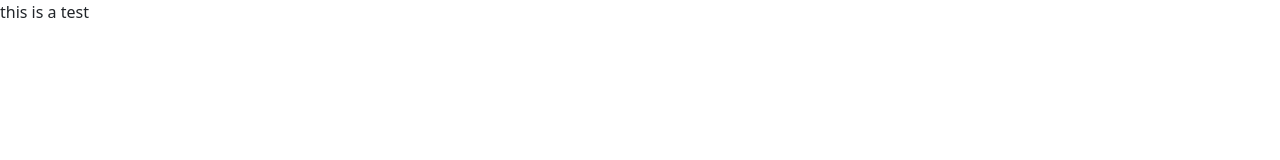
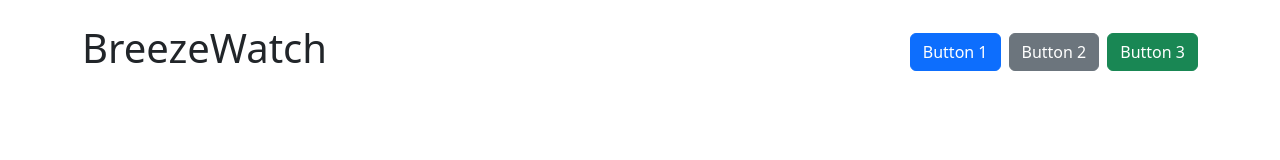
Before and after one commit to Critz0/Weather-App, a plain HTML site: page index.html in a window 1280 px wide. Drawn offline with nearby package versions, Linux system fonts and the light colour scheme.

Commit message:
Buttons and heading was added

```diff
--- a/index.html
+++ b/index.html
@@ -7,22 +7,19 @@
     <link href="https://cdn.jsdelivr.net/npm/bootstrap@5.3.3/dist/css/bootstrap.min.css" rel="stylesheet" integrity="sha384-QWTKZyjpPEjISv5WaRU9OFeRpok6YctnYmDr5pNlyT2bRjXh0JMhjY6hW+ALEwIH" crossorigin="anonymous">
   </head>
   <body>
+    <div class="container">
+        <header class="my-4 d-flex justify-content-between align-items-center">
+            <h1 class="text-start">BreezeWatch</h1>
+            <div class="d-flex">
+                <button class="btn btn-primary me-2">Button 1</button>
+                <button class="btn btn-secondary me-2">Button 2</button>
+                <button class="btn btn-success">Button 3</button>
+            </div>
+        </header>
+    </div>
+
     <script src="https://cdn.jsdelivr.net/npm/bootstrap@5.3.3/dist/js/bootstrap.bundle.min.js" integrity="sha384-YvpcrYf0tY3lHB60NNkmXc5s9fDVZLESaAA55NDzOxhy9GkcIdslK1eN7N6jIeHz" crossorigin="anonymous"></script>
-
-    <div class="container"></div>
-
-        <p> this is a test </p>
-
-
-
-
-
-
-
-
-
     <script src="https://cdn.jsdelivr.net/npm/@popperjs/core@2.11.8/dist/umd/popper.min.js" integrity="sha384-I7E8VVD/ismYTF4hNIPjVp/Zjvgyol6VFvRkX/vR+Vc4jQkC+hVqc2pM8ODewa9r" crossorigin="anonymous"></script>
     <script src="https://cdn.jsdelivr.net/npm/bootstrap@5.3.3/dist/js/bootstrap.min.js" integrity="sha384-0pUGZvbkm6XF6gxjEnlmuGrJXVbNuzT9qBBavbLwCsOGabYfZo0T0to5eqruptLy" crossorigin="anonymous"></script>
-
-</body>
+  </body>
 </html>
```
